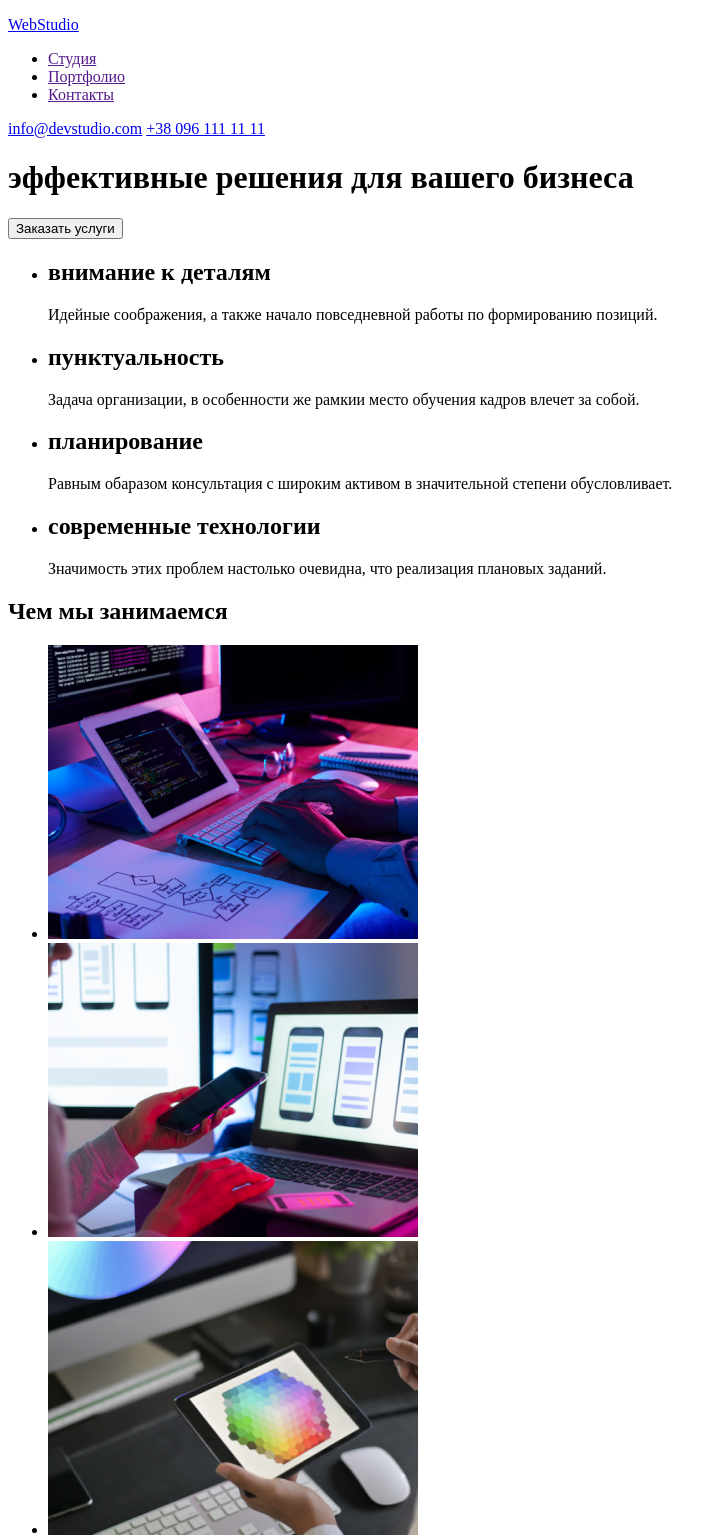
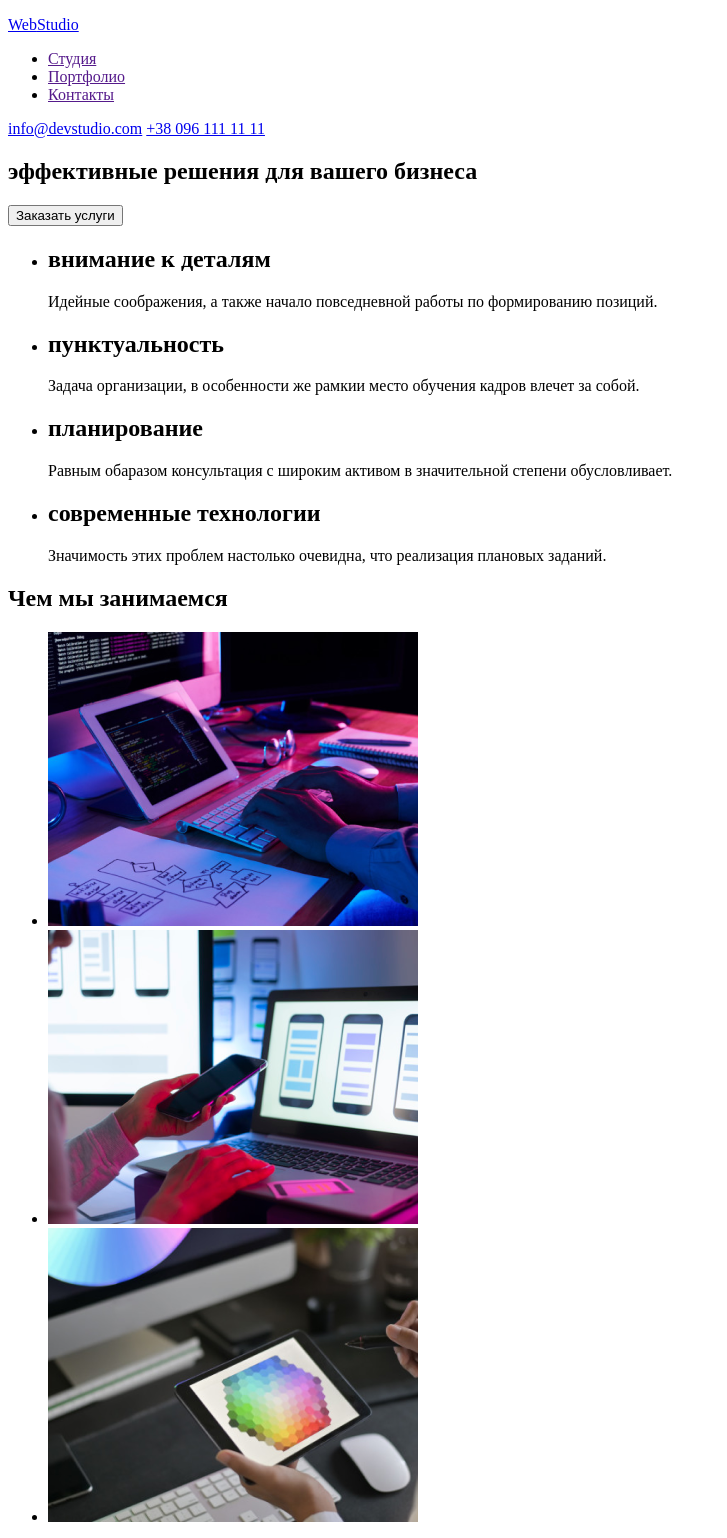
Before and after one commit to AlexanderShalyahin/goit-markup-hw-01, a plain HTML site: page index.html in a window 1280 px wide. Shown: the top 1538 px of the page, without its empty margins (0-727 px from the left). Drawn offline with Linux system fonts and the light colour scheme.

Commit message:
Update index.html

```diff
--- a/index.html
+++ b/index.html
@@ -30,11 +30,11 @@
         <a href="tel:+380961111111">+38 096 111 11 11</a>
     </header>
     <main>
-        <sectiom>
+        <section>
             <h1>эффективные решения для вашего бизнеса</h1>
             <button type="button">Заказать услуги</button>
-        </sectiom>
-        <sectiom>
+        </section>
+        <section>
             <ul>
                 <li>
                     <h2>внимание к деталям</h2>
@@ -57,8 +57,8 @@
                     </p>
                 </li>
             </ul>
-        </sectiom>
-        <sectiom>
+        </section>
+        <section>
             <h2>Чем мы занимаемся</h2>
             <ul>
                 <li>
@@ -74,8 +74,8 @@
                         height="294">
                 </li>
             </ul>
-        </sectiom>
-        <sectiom>
+        </section>
+        <section>
             <h2>наша команда</h2>
             <ul>
                 <li>
@@ -103,7 +103,7 @@
                     <p lang="en">UI Designer</p>
                 </li>
             </ul>
-        </sectiom>
+        </section>
     </main>
     <footer>
         <a href="./index.html">
```
